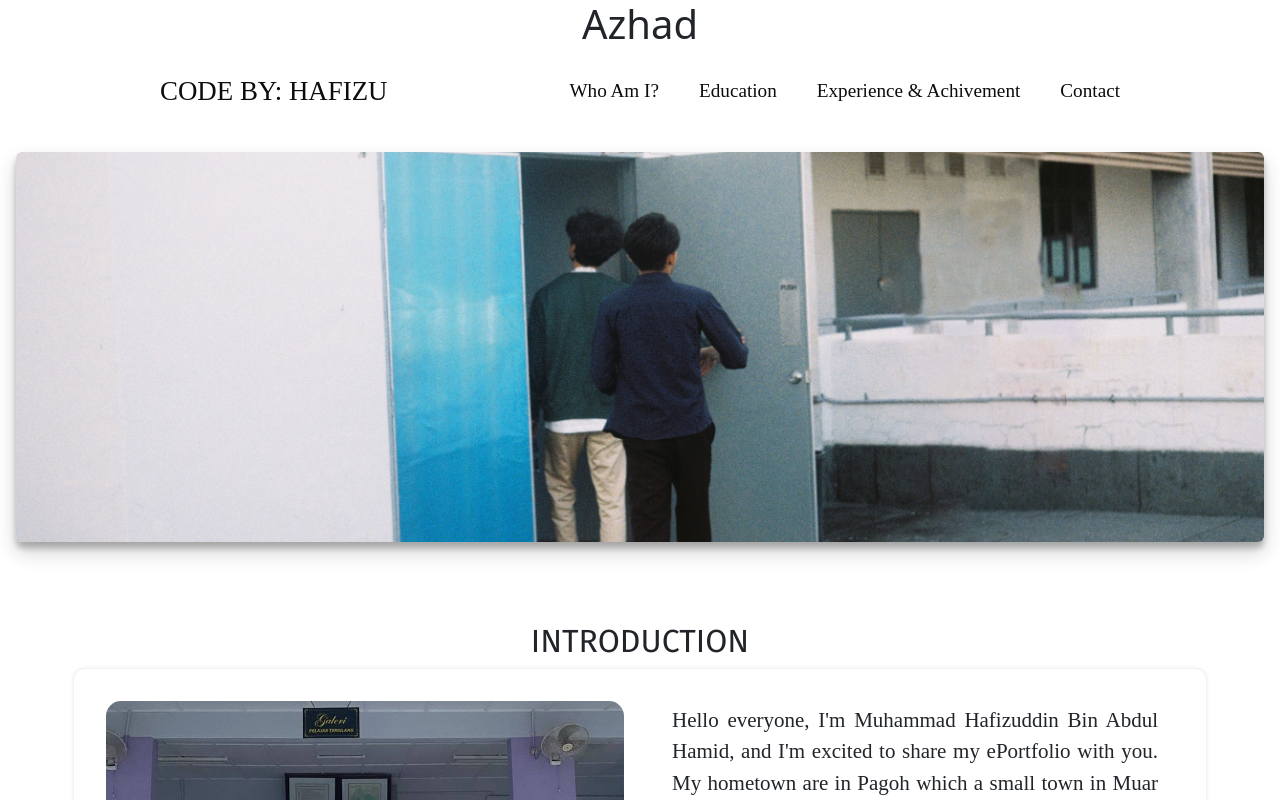
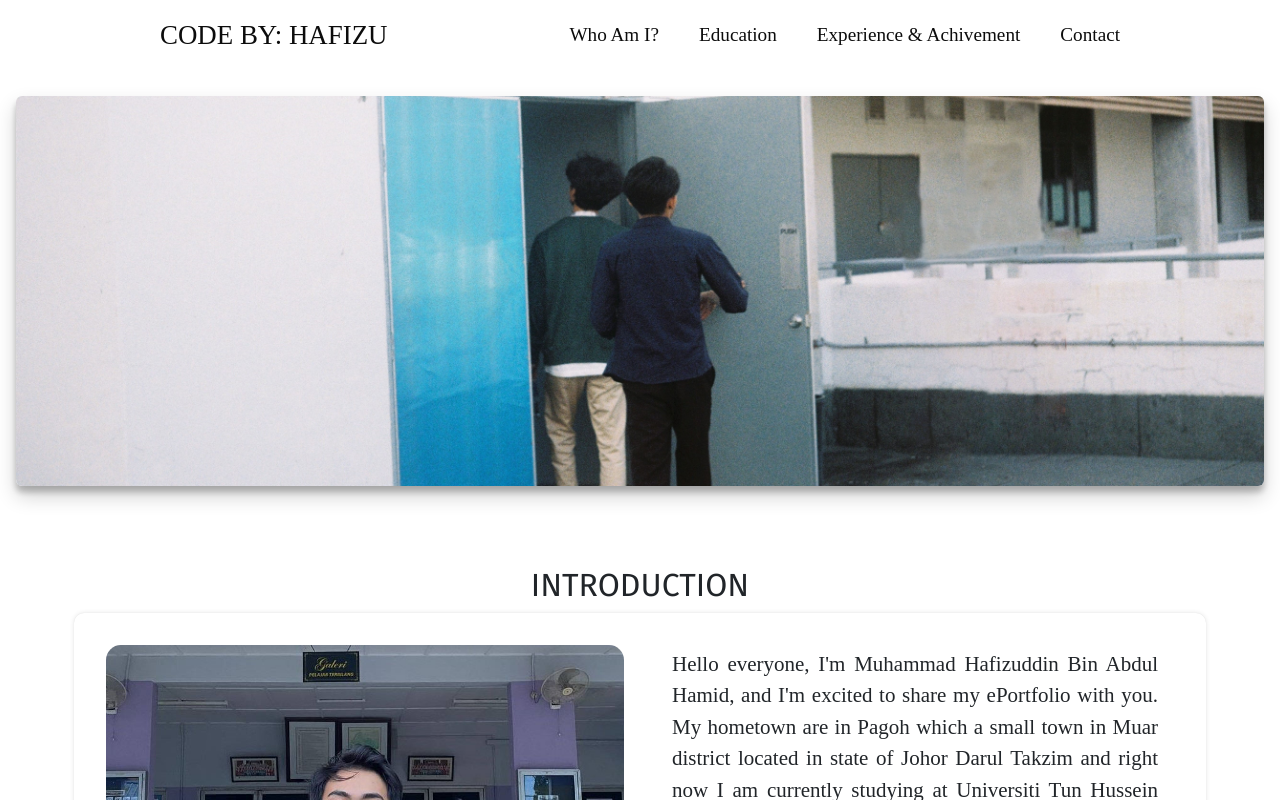
Before and after one commit to apiz23/ePortfolio, a React (Create React App) app: page / in a window 1280 px wide. Shown: the top 800 px of the page. Built offline with nearby package versions, Linux system fonts and the light colour scheme; a web font is replaced by a local one.

Commit message:
remove the h1

```diff
--- a/src/Main.jsx
+++ b/src/Main.jsx
@@ -11,7 +11,6 @@ import Navbar from "./Navbar";
 export default function Main() {
 	return (
 		<>
-			<h1>Azhad</h1>
 			<Navbar />
 			<div className="row p-3">
 				<div className="container container-lg" id="bannerDiv">
```
